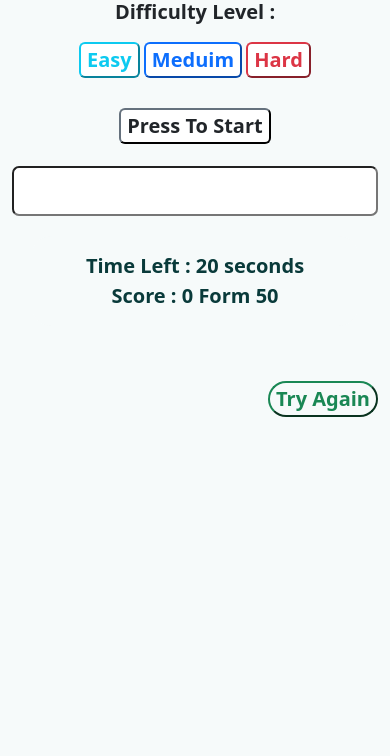
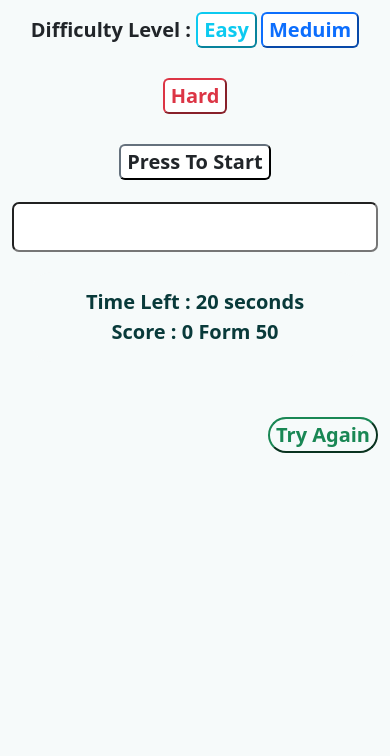
Before and after one commit to bebotamer00/Typing_Speed, a plain HTML site: page index.html in a window 390 px wide. Shown: the part 88-844 px from the top of the page. Drawn offline with nearby package versions, Linux system fonts and the light colour scheme.

Commit message:
Update main.css

```diff
--- a/main.css
+++ b/main.css
@@ -73,16 +73,13 @@ button {
     display: flex;
     justify-content: space-between;
 }
-@media (max-width: 412px) {
+@media (max-width: 413px) {
     .control {
         display: block;
         margin: 20px;
         padding: 15px;
         background-color: rgb(246, 250, 250);
         color: rgb(9, 58, 58);
-    }
-    .difficulty span {
-        display: block;
     }
 }
 .gpa {
```
